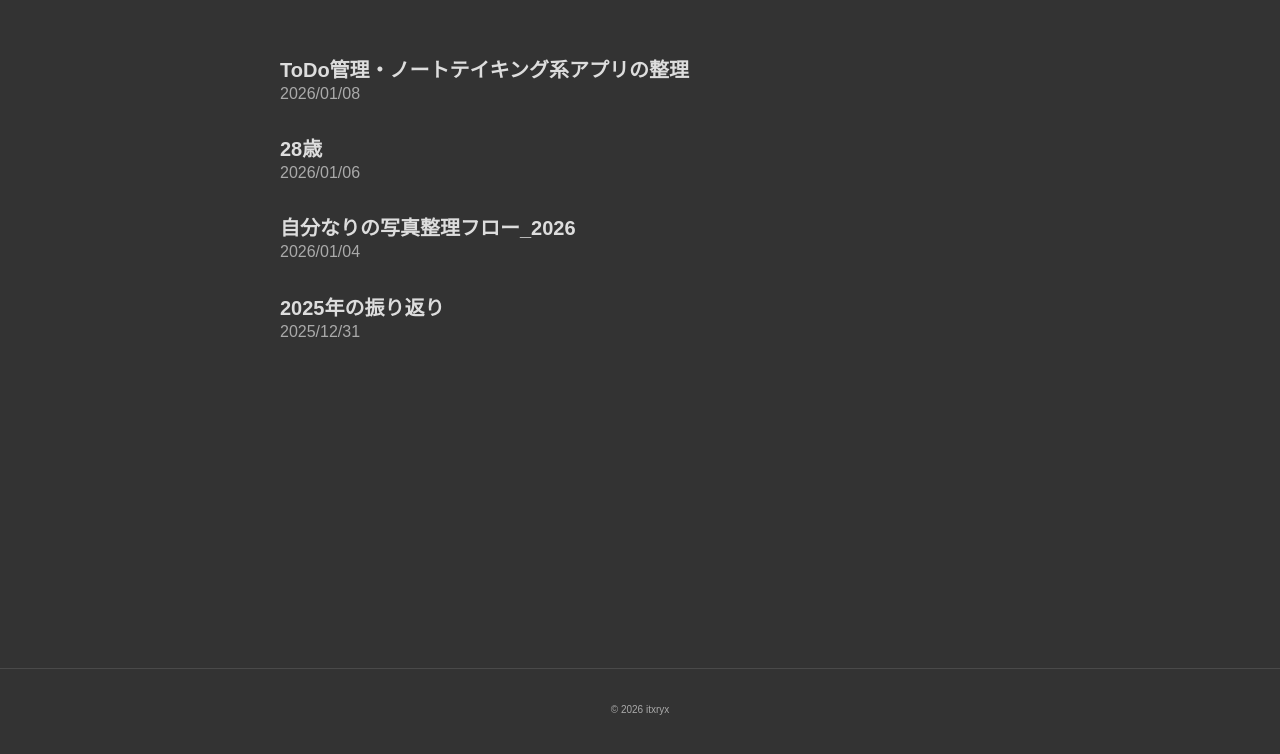
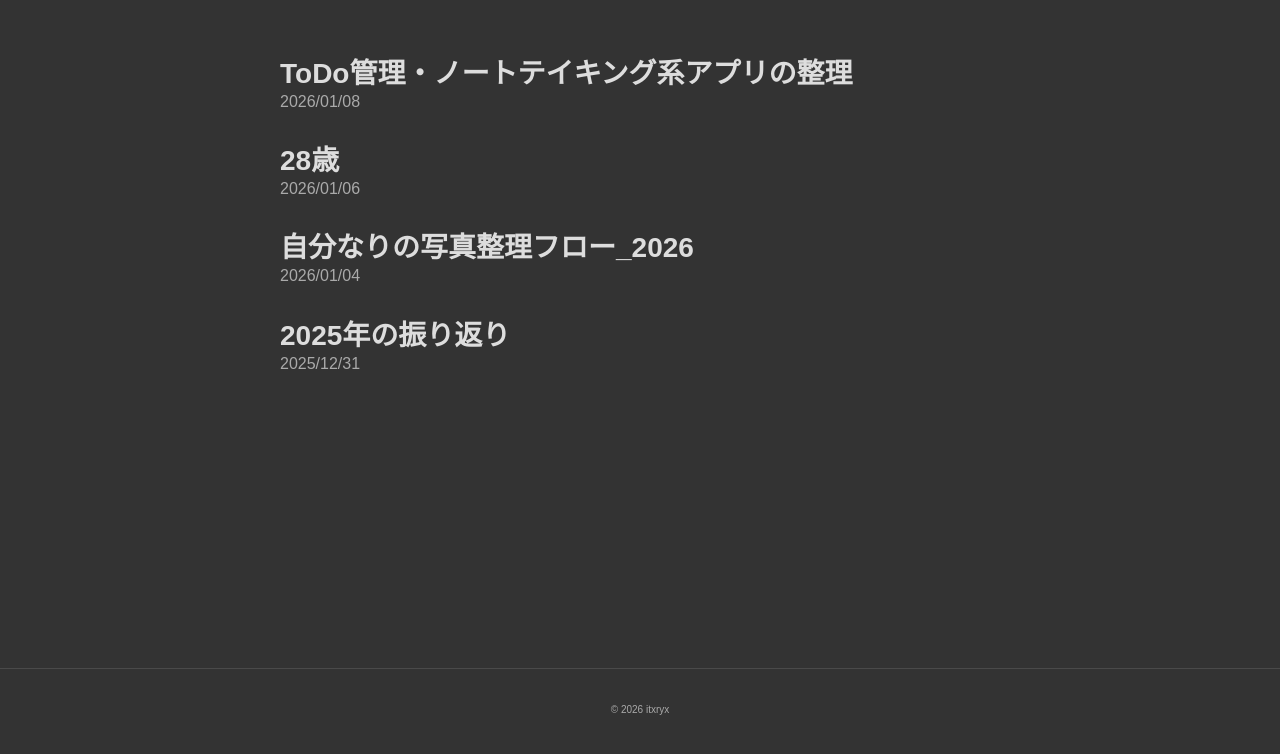
Before and after one commit to itxryx/blog.itxryx.com, an Astro site: page /blog in a window 1280 px wide. Shown: the part 52-806 px from the top of the page. Built offline with nearby package versions, Linux system fonts and the light colour scheme; Astro itself is replaced by a stand-in of ours; a web font is replaced by a local one.

Commit message:
add BlogList component

```diff
--- /dev/null
+++ b/src/components/BlogList.astro
@@ -0,0 +1,72 @@
+---
+import { Image } from 'astro:assets';
+import type { CollectionEntry } from 'astro:content';
+import FormattedDate from './FormattedDate.astro';
+
+interface Props {
+	posts: CollectionEntry<'blog'>[];
+}
+
+const { posts } = Astro.props;
+---
+
+<section>
+	<ul>
+		{
+			posts.map((post) => (
+				<li>
+					<a href={`/blog/${post.id}/`}>
+						{post.data.heroImage && (
+							<Image width={720} height={360} src={post.data.heroImage} alt={post.data.title} />
+						)}
+						<h2 class="title">{post.data.title}</h2>
+						<p class="date">
+							{post.data.publishedAt && <FormattedDate date={post.data.publishedAt} />}
+						</p>
+					</a>
+				</li>
+			))
+		}
+	</ul>
+</section>
+
+<style>
+	ul {
+		display: flex;
+		flex-direction: column;
+		gap: 2rem;
+		list-style-type: none;
+		margin: 0;
+		padding: 0;
+	}
+	ul li {
+		width: 100%;
+	}
+	ul li * {
+		text-decoration: none;
+	}
+	ul li img {
+		margin-bottom: 0.5rem;
+		border-radius: 12px;
+		width: 100%;
+	}
+	ul li a {
+		display: block;
+	}
+	.title {
+		margin: 0;
+		color: var(--text-primary);
+		line-height: 1;
+	}
+	.date {
+		margin: 0;
+		color: var(--text-secondary);
+	}
+	ul li a:hover h2,
+	ul li a:hover .date {
+		color: var(--accent-hover);
+	}
+	ul a:hover img {
+		box-shadow: var(--box-shadow);
+	}
+</style>
--- a/src/pages/blog/index.astro
+++ b/src/pages/blog/index.astro
@@ -1,9 +1,8 @@
 ---
-import { Image } from 'astro:assets';
 import { getCollection } from 'astro:content';
 import BaseHead from '../../components/BaseHead.astro';
+import BlogList from '../../components/BlogList.astro';
 import Footer from '../../components/Footer.astro';
-import FormattedDate from '../../components/FormattedDate.astro';
 import Header from '../../components/Header.astro';
 import { SITE_DESCRIPTION, SITE_TITLE } from '../../consts';
 
@@ -15,72 +14,15 @@ const posts = (await getCollection('blog')).sort((a, b) => {
 ---
 
 <!doctype html>
-<html lang="en">
+<html lang="ja">
 	<head>
 		<BaseHead title={SITE_TITLE} description={SITE_DESCRIPTION} />
-		<style>
-			ul {
-				display: flex;
-				flex-direction: column;
-				gap: 2rem;
-				list-style-type: none;
-				margin: 0;
-				padding: 0;
-			}
-			ul li {
-				width: 100%;
-			}
-			ul li * {
-				text-decoration: none;
-			}
-			ul li img {
-				margin-bottom: 0.5rem;
-				border-radius: 12px;
-				width: 100%;
-			}
-			ul li a {
-				display: block;
-			}
-			.title {
-				margin: 0;
-				color: var(--text-primary);
-				line-height: 1;
-			}
-			.date {
-				margin: 0;
-				color: var(--text-secondary);
-			}
-			ul li a:hover h4,
-			ul li a:hover .date {
-				color: var(--accent-hover);
-			}
-			ul a:hover img {
-				box-shadow: var(--box-shadow);
-			}
-		</style>
 	</head>
 	<body>
 		<Header />
 		<main>
-			<section>
-				<ul>
-					{
-						posts.map((post) => (
-							<li>
-								<a href={`/blog/${post.id}/`}>
-									{post.data.heroImage && (
-										<Image width={720} height={360} src={post.data.heroImage} alt="" />
-									)}
-									<h4 class="title">{post.data.title}</h4>
-									<p class="date">
-										{post.data.publishedAt && <FormattedDate date={post.data.publishedAt} />}
-									</p>
-								</a>
-							</li>
-						))
-					}
-				</ul>
-			</section>
+			<h1 class="visually-hidden">ブログ一覧</h1>
+			<BlogList posts={posts} />
 		</main>
 		<Footer />
 	</body>
--- a/src/pages/index.astro
+++ b/src/pages/index.astro
@@ -1,9 +1,8 @@
 ---
-import { Image } from 'astro:assets';
 import { getCollection } from 'astro:content';
 import BaseHead from '../components/BaseHead.astro';
+import BlogList from '../components/BlogList.astro';
 import Footer from '../components/Footer.astro';
-import FormattedDate from '../components/FormattedDate.astro';
 import Header from '../components/Header.astro';
 import { SITE_DESCRIPTION, SITE_TITLE } from '../consts';
 
@@ -15,72 +14,15 @@ const posts = (await getCollection('blog')).sort((a, b) => {
 ---
 
 <!doctype html>
-<html lang="en">
+<html lang="ja">
 	<head>
 		<BaseHead title={SITE_TITLE} description={SITE_DESCRIPTION} />
-		<style>
-			ul {
-				display: flex;
-				flex-direction: column;
-				gap: 2rem;
-				list-style-type: none;
-				margin: 0;
-				padding: 0;
-			}
-			ul li {
-				width: 100%;
-			}
-			ul li * {
-				text-decoration: none;
-			}
-			ul li img {
-				margin-bottom: 0.5rem;
-				border-radius: 12px;
-				width: 100%;
-			}
-			ul li a {
-				display: block;
-			}
-			.title {
-				margin: 0;
-				color: var(--text-primary);
-				line-height: 1;
-			}
-			.date {
-				margin: 0;
-				color: var(--text-secondary);
-			}
-			ul li a:hover h4,
-			ul li a:hover .date {
-				color: var(--accent-hover);
-			}
-			ul a:hover img {
-				box-shadow: var(--box-shadow);
-			}
-		</style>
 	</head>
 	<body>
 		<Header />
 		<main>
-			<section>
-				<ul>
-					{
-						posts.map((post) => (
-							<li>
-								<a href={`/blog/${post.id}/`}>
-									{post.data.heroImage && (
-										<Image width={720} height={360} src={post.data.heroImage} alt="" />
-									)}
-									<h4 class="title">{post.data.title}</h4>
-									<p class="date">
-										{post.data.publishedAt && <FormattedDate date={post.data.publishedAt} />}
-									</p>
-								</a>
-							</li>
-						))
-					}
-				</ul>
-			</section>
+			<h1 class="visually-hidden">ブログ一覧</h1>
+			<BlogList posts={posts} />
 		</main>
 		<Footer />
 	</body>
--- a/src/styles/global.css
+++ b/src/styles/global.css
@@ -16,8 +16,6 @@
 	--box-shadow:
 		0 2px 6px rgba(0, 0, 0, 40%), 0 8px 24px rgba(0, 0, 0, 30%), 0 16px 32px
 		rgba(0, 0, 0, 30%);
-}
-html {
 }
 body {
 	margin: 0;
@@ -89,5 +87,14 @@ hr {
 	border: none;
 	border-top: 1px solid var(--border-color);
 }
-@media (max-width: 720px) {
+.visually-hidden {
+	position: absolute;
+	width: 1px;
+	height: 1px;
+	margin: -1px;
+	padding: 0;
+	overflow: hidden;
+	clip: rect(0, 0, 0, 0);
+	white-space: nowrap;
+	border: 0;
 }
```
